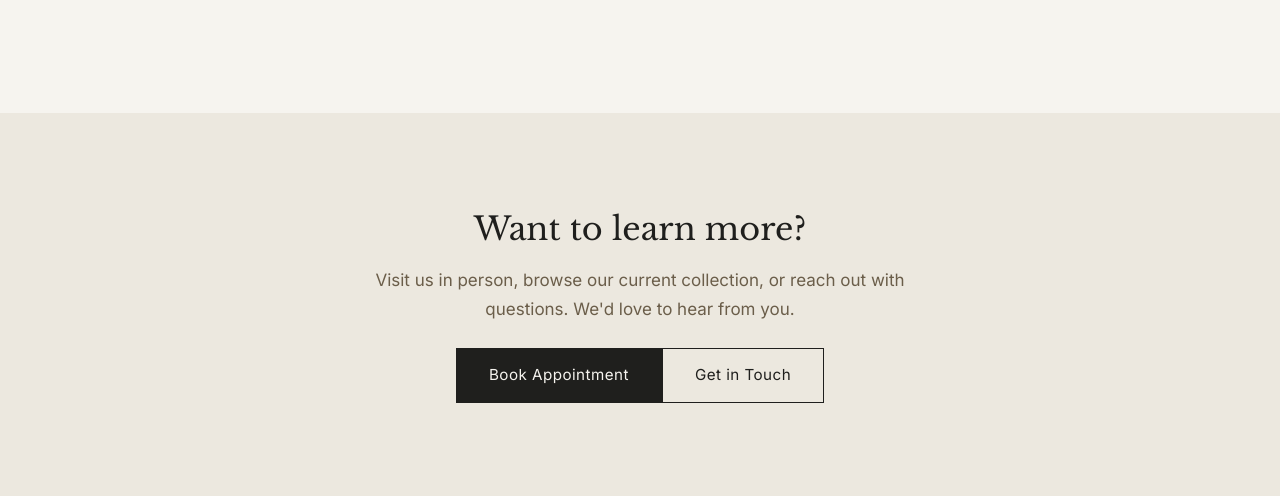
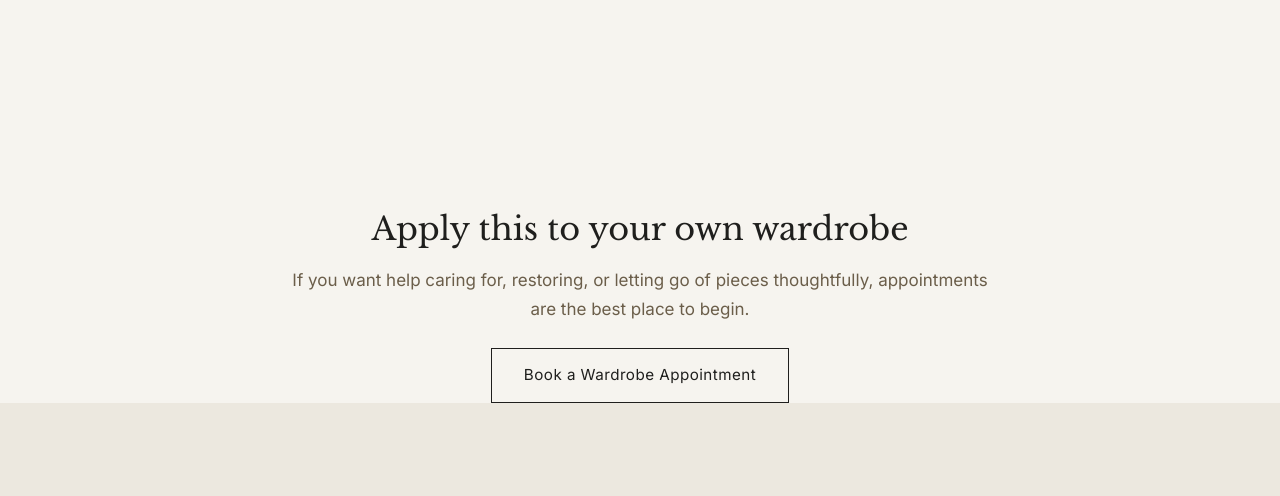
Before and after one commit to YegorCreative/goodshprd.com, a website: page about.html in a window 1280 px wide. Shown: the part 3086-3582 px from the top of the page. Drawn offline with nearby package versions, Linux system fonts and the light colour scheme.

Commit message:
feat: Add wardrobe appointment calls to action to the shop, about, and contact pages.

```diff
--- a/about.html
+++ b/about.html
@@ -181,6 +181,20 @@
             </div>
         </section>
 
+        <!-- Apply This CTA -->
+        <section class="cta-section" style="background-color: #F6F4EF; padding-bottom: 0;">
+            <div class="container">
+                <div class="cta-content" style="max-width: 700px; margin: 0 auto; text-align: center;">
+                    <h3 class="cta-headline">Apply this to your own wardrobe</h3>
+                    <p class="cta-text">If you want help caring for, restoring, or letting go of pieces thoughtfully,
+                        appointments are the best place to begin.</p>
+                    <div class="cta-actions" style="margin-top: 1.5rem;">
+                        <a href="appointments.html" class="button button-secondary">Book a Wardrobe Appointment</a>
+                    </div>
+                </div>
+            </div>
+        </section>
+
         <!-- About CTA -->
         <section class="cta-section">
             <div class="container">
```
Also changed, not shown: contact.html (+4 -0 lines), shop.html (+5 -0 lines).
